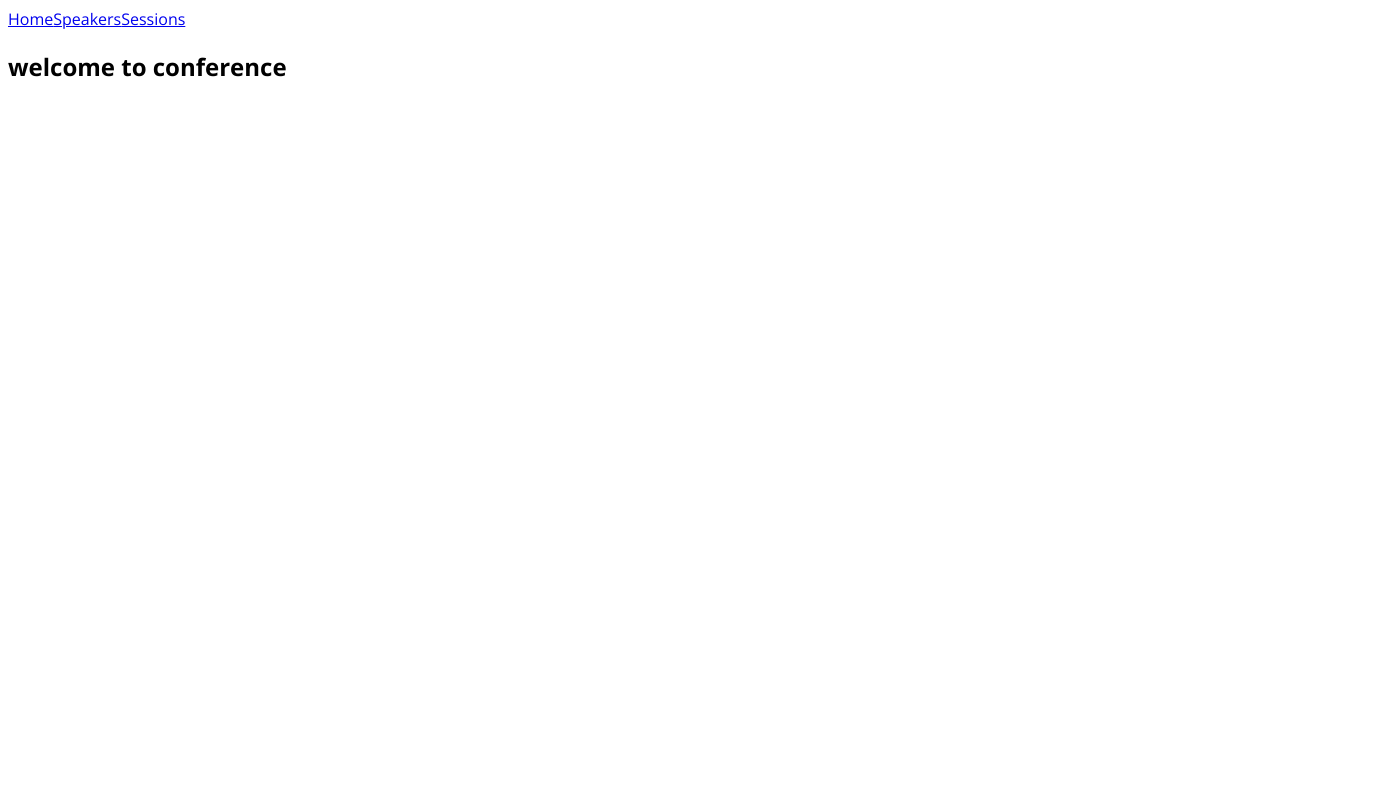
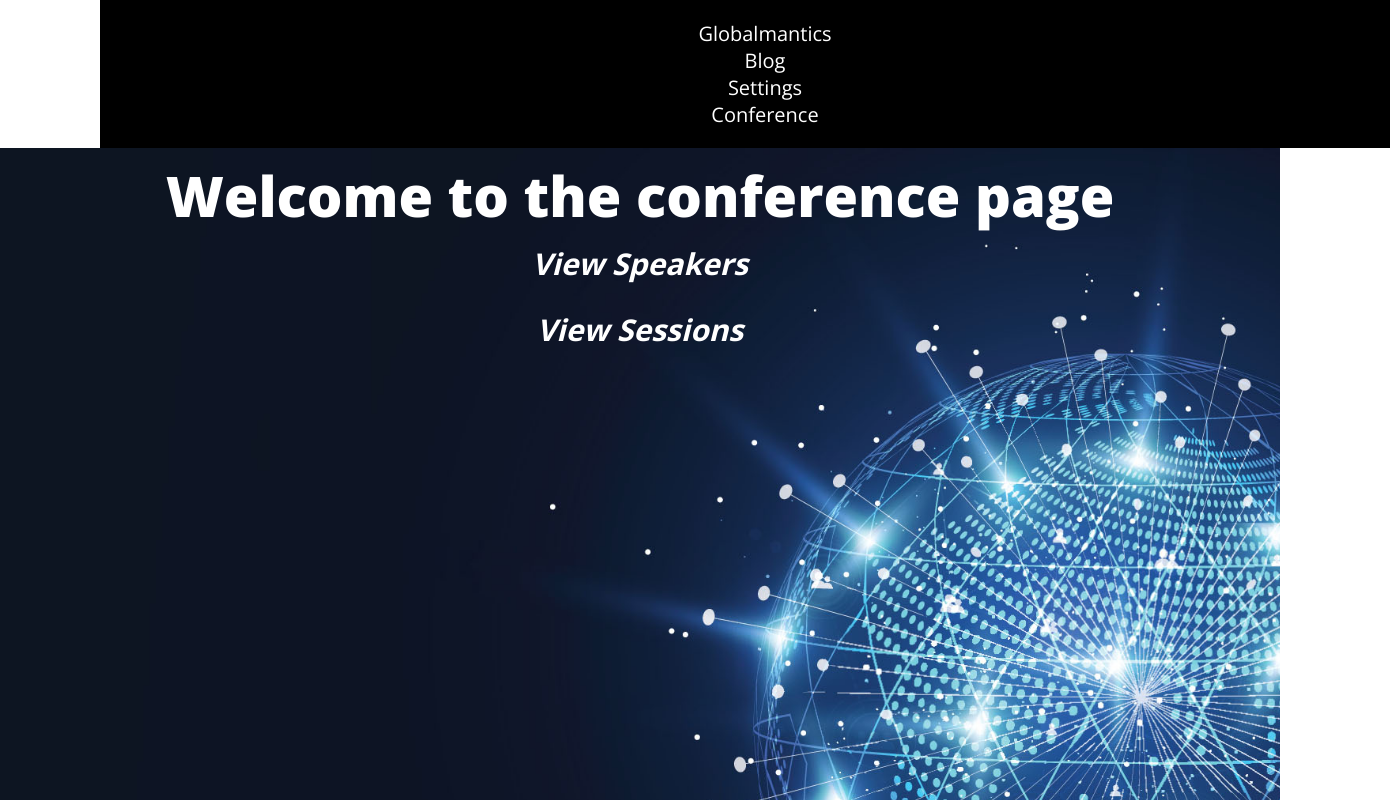
Before and after one commit to cosywasswa/NextJsDemo, a Next.js app: page /conference in a window 1280 px wide. Shown: the whole page, 1390 px wide, since content can reach past the window. Built offline with nearby package versions, Linux system fonts and the light colour scheme.

Commit message:
updated the next app with layout, styles and data fetching

```diff
--- /dev/null
+++ b/app/RootLayout.module.css
@@ -0,0 +1,22 @@
+
+.html {
+padding: 0;
+box-sizing: border-box;
+margin: 0;
+}
+
+.header {
+    width: 100vw;
+    color: #fff;
+    background-color: black;
+    display: flex;
+    gap: 5px;
+    justify-content: center;
+    align-items: center;
+}
+
+.links {
+    text-decoration: none;
+    color: white;
+    list-style: none;
+}
--- a/app/blog/page.js
+++ b/app/blog/page.js
@@ -4,7 +4,6 @@ const page = () => {
     return (
         <main>
             <header>
-                <Link href='/home'>Home</Link>
             </header>
             <div className="head flex justify-center">
                 <h1 className=" flex text-center">welcome to blog</h1>
--- /dev/null
+++ b/app/conference/conference.module.css
@@ -0,0 +1,64 @@
+.bgWrap {
+  position: fixed;
+  height: 100vh;
+  width: 100vw;
+  overflow: hidden;
+  z-index: -1;
+}
+.bgHeader {
+  margin: 0;
+  padding-top: 25px;
+  padding-top: 25px;
+  font-size: 56px;
+  font-weight: 800;
+  color: #fff;
+  line-height: 45px;
+  text-align: center;
+}
+
+.bgText {
+  margin: 0;
+  font-size: 30px;
+  padding-top: 25px;
+  color: #fff;
+  text-align: center;
+  font-style: italic;
+}
+
+.bgLinks {
+  text-decoration: none;
+  color: #fff;
+}
+.parentContainer {
+  margin: 50px;
+}
+
+.infoContainer {
+  display: block;
+  box-sizing: inherit;
+  margin-top: 1rem;
+  background-color: #262630;
+  padding: 10px;
+}
+
+.titleText {
+  text-align: center;
+  font-size: 26px;
+  font-weight: 800;
+  color: #bdfef2;
+}
+
+.descText {
+  font-size: 14px;
+  color: #fff;
+  line-height: 24px;
+  flex-wrap: wrap;
+  padding: 10px;
+}
+
+.infoText {
+  text-align: center;
+  font-size: 20px;
+  font-weight: 800;
+  color: #fff;
+}
--- a/app/conference/page.js
+++ b/app/conference/page.js
@@ -1,15 +1,34 @@
 import Link from "next/link"
+import Image from "next/image"
+import conferenceImage from '../../images/media-image-1.jpg'
+import styles from '././../home/home.module.css'
 
 
 const page = () => {
     return (
         <main>
-            <Link href='/home'>Home</Link>
-            <Link href='/conference/speakers'>Speakers</Link>
-            <Link href='/conference/speakers'>Sessions</Link>
-            <div className="head flex justify-center">
-                <h1 className=" flex text-center">welcome to conference</h1>
+
+            <div className={styles.bgWrap}>
+                <Image
+                src={conferenceImage}
+                alt="conference pic"
+                placeholder="blur"
+                quality={100}
+                sizes={'100vw'}
+                fill
+                style={{
+                    objectFit: 'cover'
+                }}
+                 />
             </div>
+            <h1 className={styles.bgHeader}>Welcome to the conference page</h1>
+               <h2 className={styles.bgText}>
+                <Link href='/conference/speakers' className={styles.bgLinks}>View Speakers</Link>
+                </h2>
+                <h2 className={styles.bgText}>
+                <Link href='/conference/speakers' className={styles.bgLinks}>View Sessions</Link>
+               </h2>
+
         </main>
     )
 }
--- /dev/null
+++ b/app/home/home.module.css
@@ -0,0 +1,30 @@
+.bgWrap {
+  position: fixed;
+  height: 100vh;
+  width: 100vw;
+  overflow: hidden;
+  z-index: -1;
+}
+.bgHeader {
+  margin: 0;
+  padding-top: 25px;
+  font-size: 56px;
+  font-weight: 800;
+  color: #fff;
+  line-height: 45px;
+  text-align: center;
+}
+
+.bgText {
+  margin: 0;
+  font-size: 30px;
+  padding-top: 25px;
+  color: #fff;
+  text-align: center;
+  font-style: italic;
+}
+
+.bgLinks {
+  text-decoration: none;
+  color: #fff;
+}
--- a/app/layout.js
+++ b/app/layout.js
@@ -1,4 +1,6 @@
 import {Open_Sans} from 'next/font/google'
+import Link from 'next/link'
+import styles from './RootLayout.module.css'
 
 const openSans = Open_Sans({
   subsets: ['latin'],
@@ -13,7 +15,25 @@ export default function RootLayout({children}){
   return(
     <html lang='en' className={openSans.className}>
       <head />
-      <body>{children}</body>
+      <body className={styles.html}>
+        <header className={styles.header}>
+          <ul>
+            <li className={styles.links}>
+              <Link href='/home' className={styles.links}>Globalmantics</Link>
+            </li>
+            <li className={styles.links}>
+              <Link href='/blog' className={styles.links}>Blog</Link>
+            </li>
+            <li className={styles.links}>
+              <Link href='/settings' className={styles.links}>Settings</Link>
+            </li>
+            <li className={styles.links}>
+              <Link href='/conference' className={styles.links}>Conference</Link>
+            </li>
+          </ul>
+
+        </header>
+        {children}</body>
     </html>
   )
 }
--- a/app/settings/page.js
+++ b/app/settings/page.js
@@ -4,7 +4,6 @@ const page = () => {
     return (
         <main>
             <header>
-                <Link href='/home'>Home</Link>
             </header>
             <div className="head flex justify-center">
                 <h1 className=" flex text-center">welcome to settings</h1>
```
Also changed, not shown: app/conference/speakers/page.js (+30 -8 lines), app/home/page.js (+18 -15 lines).
